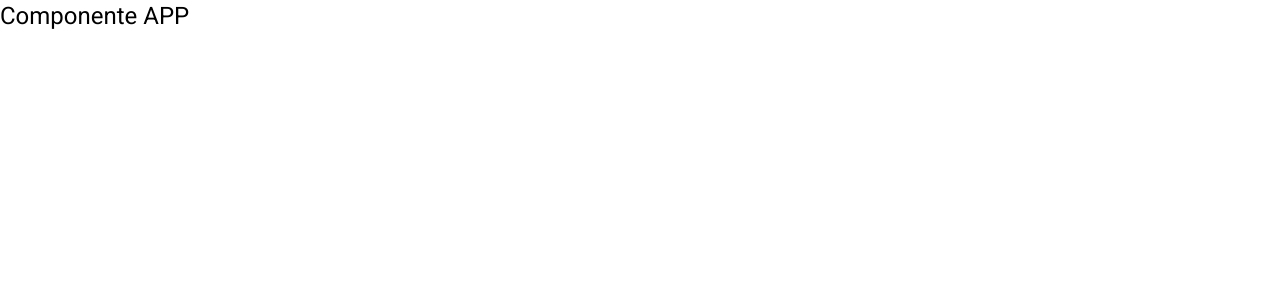
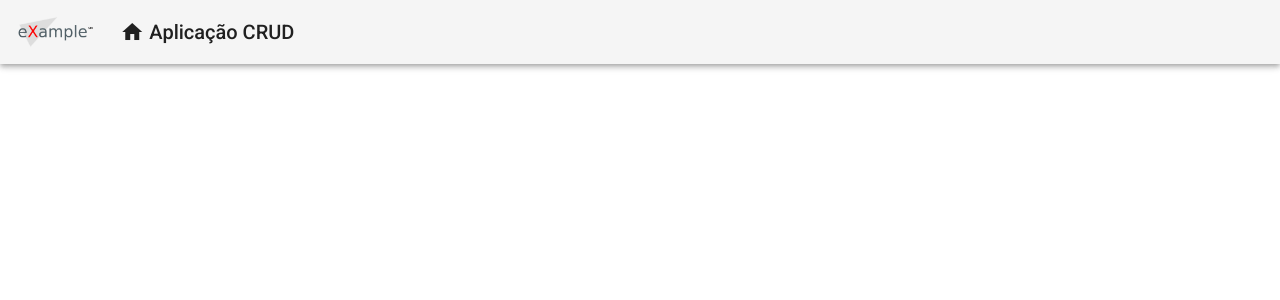
Before and after one commit to LuisRachope/AngularCrudApi, an Angular app in the folder frontend/: page / in a window 1280 px wide. Shown: the top 300 px of the page. Built offline with nearby package versions, Linux system fonts and the light colour scheme.

Commit message:
Criação do header e inclusão do logo

```diff
--- a/frontend/src/app/app.component.html
+++ b/frontend/src/app/app.component.html
@@ -1 +1 @@
-<h1>Componente APP</h1>
+<app-header></app-header>
--- a/frontend/src/app/app.component.ts
+++ b/frontend/src/app/app.component.ts
@@ -5,4 +5,5 @@
   templateUrl: 'app.component.html'
 })
 export class AppComponent {
+
 }
--- /dev/null
+++ b/frontend/src/app/components/template/header/header.component.css
@@ -0,0 +1,22 @@
+.header {
+    display: flex;
+    align-items: center;
+}
+
+.header a {
+    display: flex;
+    align-items: center;
+    text-decoration: none;
+}
+
+.header .logo {
+    max-height: 32px;
+}
+
+.header .title-group {
+    padding-left: 25px;
+}
+
+.header .title-group i {
+    padding-right: 5px;
+}
--- /dev/null
+++ b/frontend/src/app/components/template/header/header.component.html
@@ -0,0 +1,15 @@
+<mat-toolbar class="header mat-elevation-z4">
+    <span>
+        <a>
+            <img class="logo" src="assets/img/logo-crud.png" alt="logo">
+        </a>
+    </span>
+    <span class="title-group">
+        <a>
+            <i class="material-icons">
+                home
+            </i>
+            Aplicação CRUD
+        </a>
+    </span>
+</mat-toolbar>
--- /dev/null
+++ b/frontend/src/app/components/template/header/header.component.ts
@@ -0,0 +1,15 @@
+import { Component, OnInit } from '@angular/core';
+
+@Component({
+  selector: 'app-header',
+  templateUrl: './header.component.html',
+  styleUrls: ['./header.component.css']
+})
+export class HeaderComponent implements OnInit {
+
+  constructor() { }
+
+  ngOnInit(): void {
+  }
+
+}
```
Also changed, not shown: frontend/src/app/app.module.ts (+7 -2 lines), frontend/src/assets/img/logo-crud.png (added).
